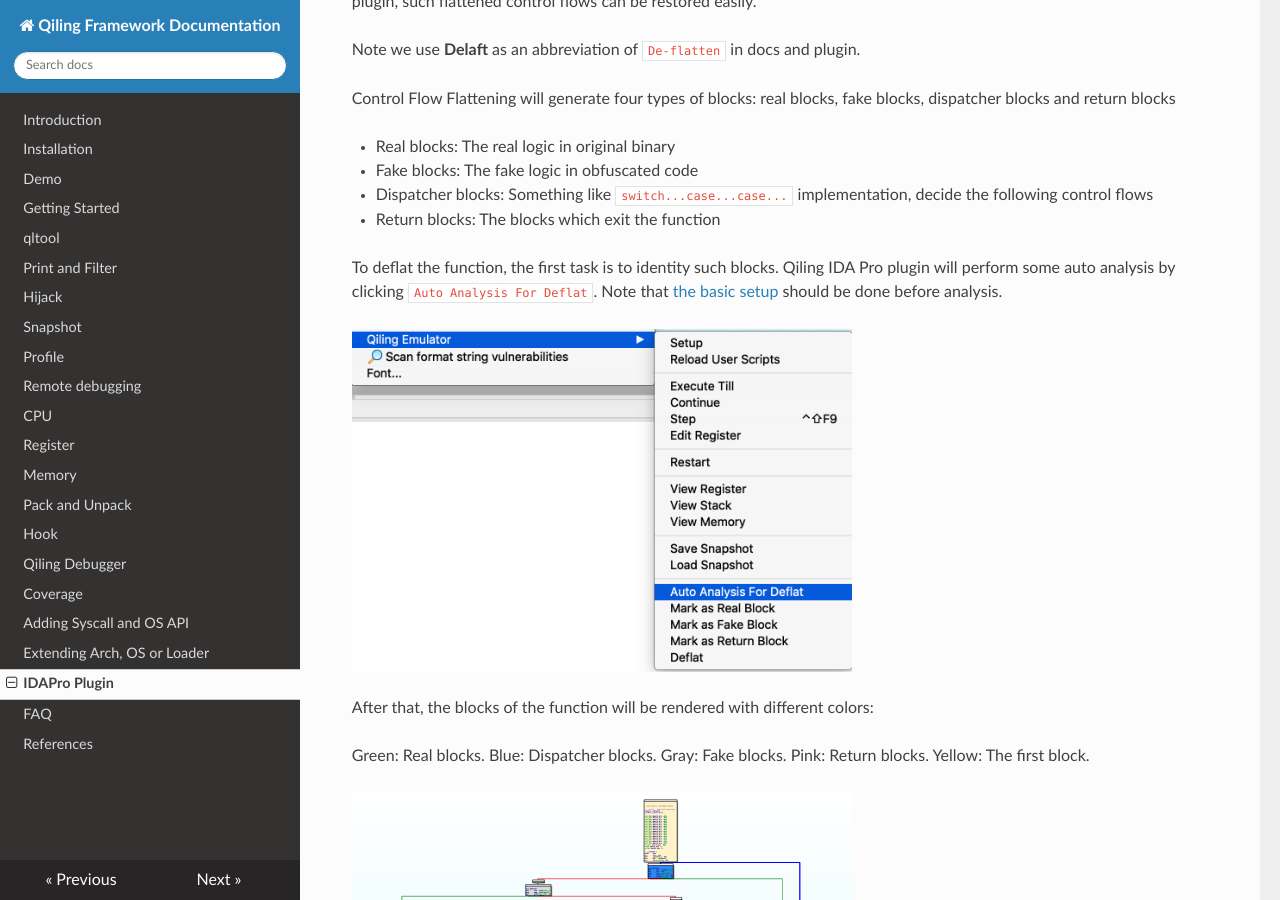
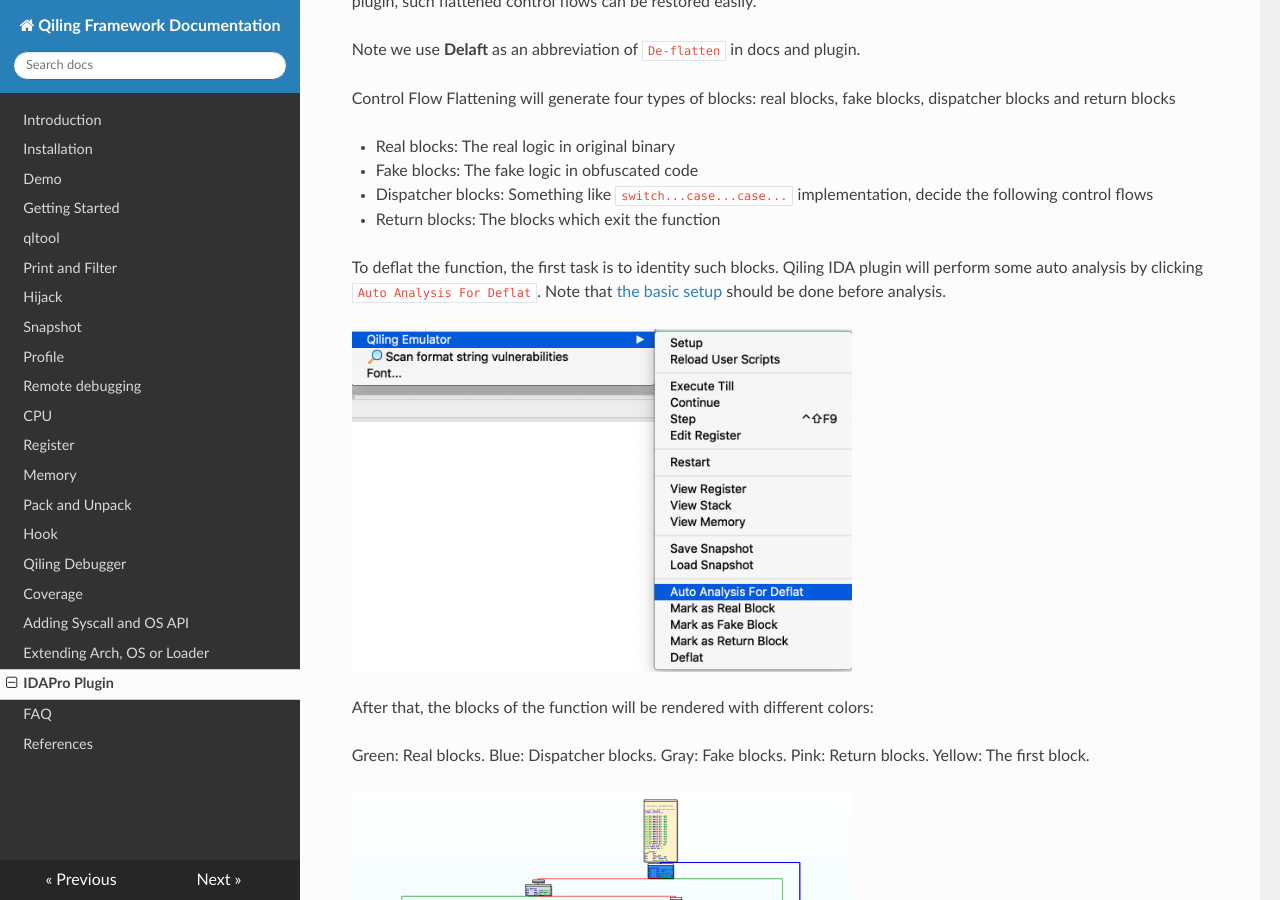
Before and after one commit to qilingframework/rtfd.io, an MkDocs documentation site: the page built from docs/ida.md, in a window 1280 px wide and 900 px high, scrolled down 9213 px. Built offline with MkDocs 1.6.1, drawn with Linux system fonts in a browser that asks for light colours; nearby versions of some CDN libraries; some of the changed text lies outside the part shown.

Commit message:
Update ida.md

```diff
--- a/docs/ida.md
+++ b/docs/ida.md
@@ -17,7 +17,7 @@ The main features of the plugin are:
 
 A demo video about decrypting Mirai's secret with Qiling IDA plugin is available below:
 
-[![Qiling's IDA Pro Plugin: Instrument and Decrypt Mirai's Secret](https://i.ytimg.com/vi/ZWMWTq2WTXk/0.jpg)](https://www.youtube.com/watch?v=ZWMWTq2WTXk)
+[![Qiling's IDA Plugin: Instrument and Decrypt Mirai's Secret](https://i.ytimg.com/vi/ZWMWTq2WTXk/0.jpg)](https://www.youtube.com/watch?v=ZWMWTq2WTXk)
 
 ### Installation
 
@@ -50,7 +50,7 @@ Once loaded, the plugin is available under "Edit->Plugins->Qiling Emulator" and
 
 The plugin supports IDA Pro 7.x with Python3.6+.
 
-Recommend platforms: macOS & Linux
+Recommend platforms: MacOS & Linux
 
 ### Cross systems, platforms and architectures
 
@@ -80,7 +80,7 @@ To run the current binary in IDA Pro with Qiling, two things are supposed to be
 
 To setup the plugin, right click at anywhere and find "Qiling Emulator".
 
-![](img/ida1.png){: style="height:auto;width:500px;display:block;margin:left"}
+[![](img/ida1.png){: style="height:auto;width:500px;display:block;margin:left"}](img/ida1.png)
 
 Select "setup first" and a window is pop up for the `rootfs` and `custom user script`.
 
@@ -100,7 +100,7 @@ To restart the emulation, select `Restart` in the menu and fill in the `rootfs`
 
 #### Debug
 
-Except simply loading and running the binary, the Qiling IDA Pro plugin is also capable of debugging the binary.
+Except simply loading and running the binary, the Qiling IDA plugin is also capable of debugging the binary.
 
 For example, to execute until current position, simply right-click at any address (e.g. 0x804851E for the screenshot below) and select `Execute Till`. Qiling will stop at your cursor as well as color its path with a different color.
 
@@ -230,7 +230,7 @@ Control Flow Flattening will generate four types of blocks: real blocks, fake bl
 - Dispatcher blocks: Something like `switch...case...case...` implementation, decide the following control flows
 - Return blocks: The blocks which exit the function
 
-To deflat the function, the first task is to identity such blocks. Qiling IDA Pro plugin will perform some auto analysis by clicking `Auto Analysis For Deflat`. Note that [the basic setup](#Setup) should be done before analysis.
+To deflat the function, the first task is to identity such blocks. Qiling IDA plugin will perform some auto analysis by clicking `Auto Analysis For Deflat`. Note that [the basic setup](#Setup) should be done before analysis.
 
 ![](img/deflat.png){: style="height:auto;width:500px;display:block;margin:left"}
 
```
